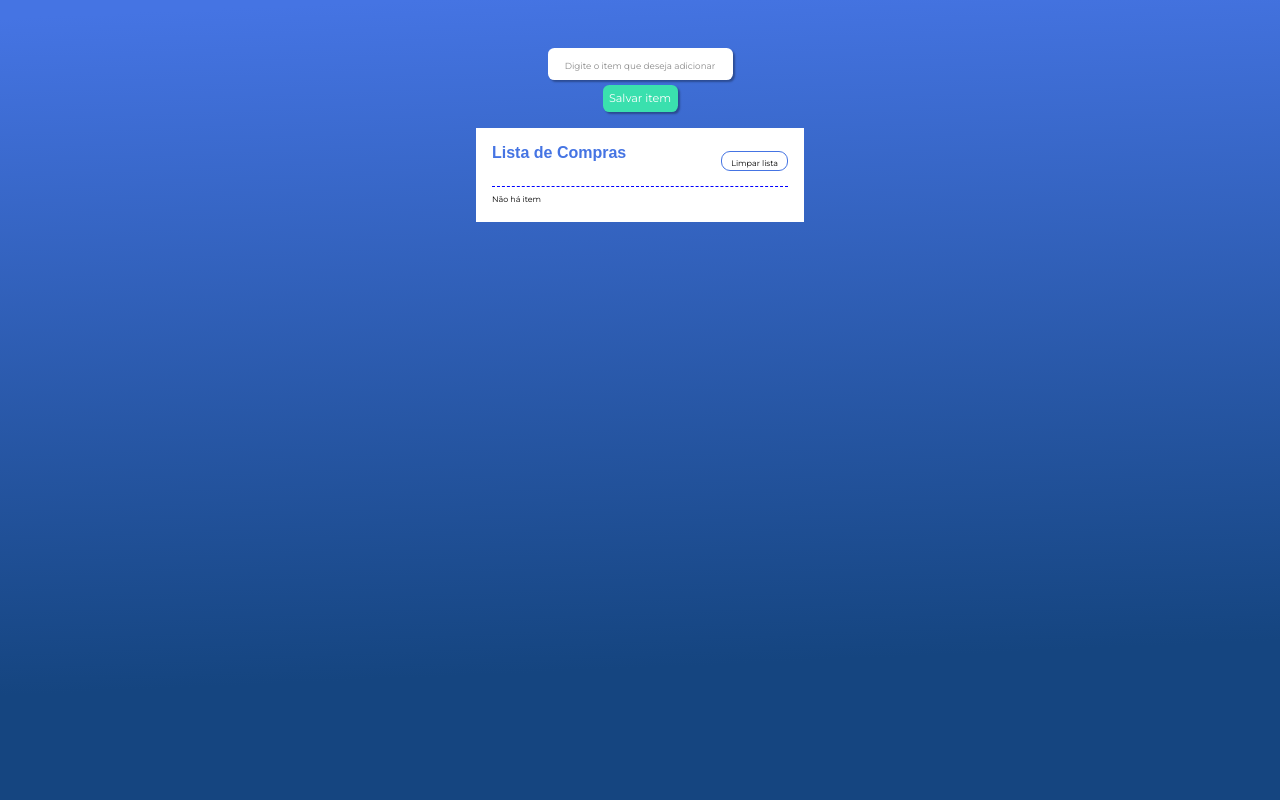
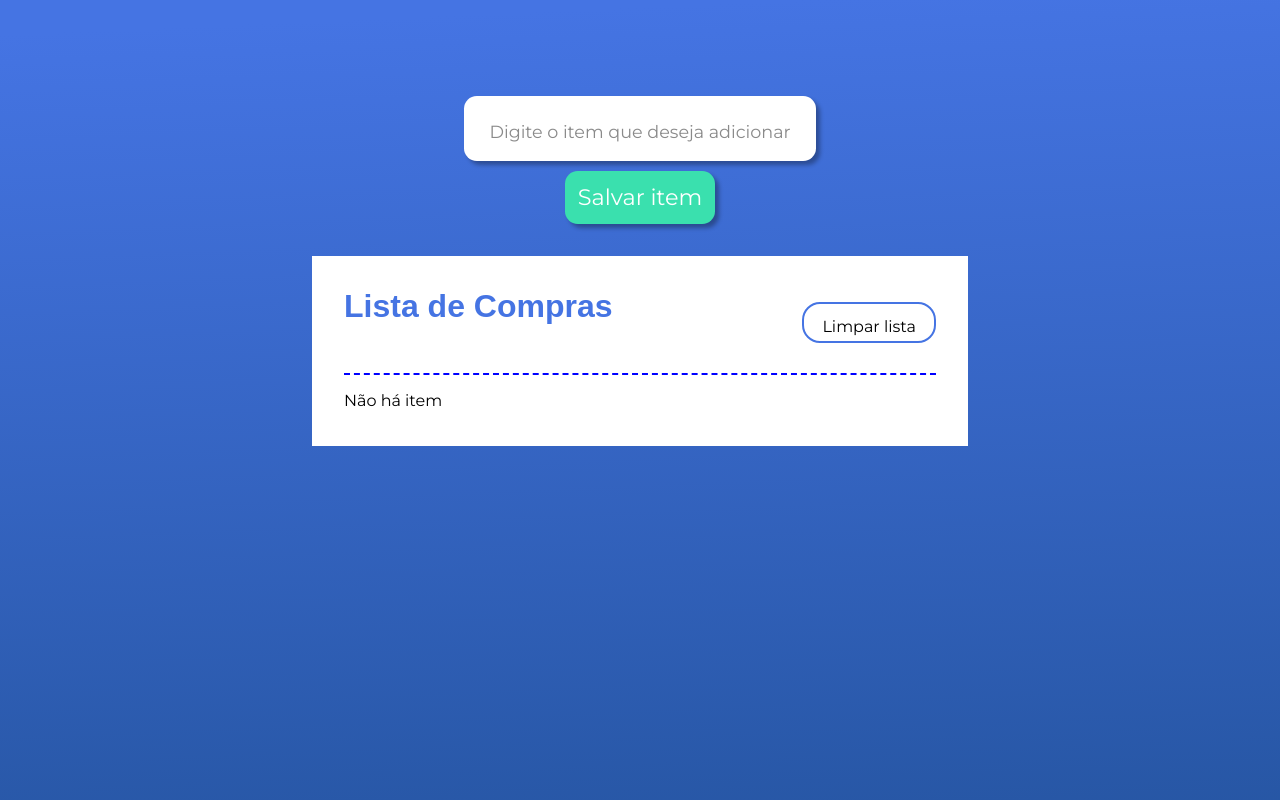
Before and after one commit to YuriCF1/Proj.Study-ComponentLife, an Angular app: page / in a window 1280 px wide. Shown: the top 800 px of the page. Built offline with nearby package versions, Linux system fonts and the light colour scheme; a web font is replaced by a local one.

Commit message:
Setting a zoom

```diff
--- a/src/styles.css
+++ b/src/styles.css
@@ -3,5 +3,11 @@
   margin: 0;
   padding: 0;
   box-sizing: border-box;
-  font-family: 'Montserrat', sans-serif;
+  font-family: "Montserrat", sans-serif;
 }
+
+@media only screen and (min-width: 768px) {
+  body {
+    zoom: 2;
+  }
+}
```
